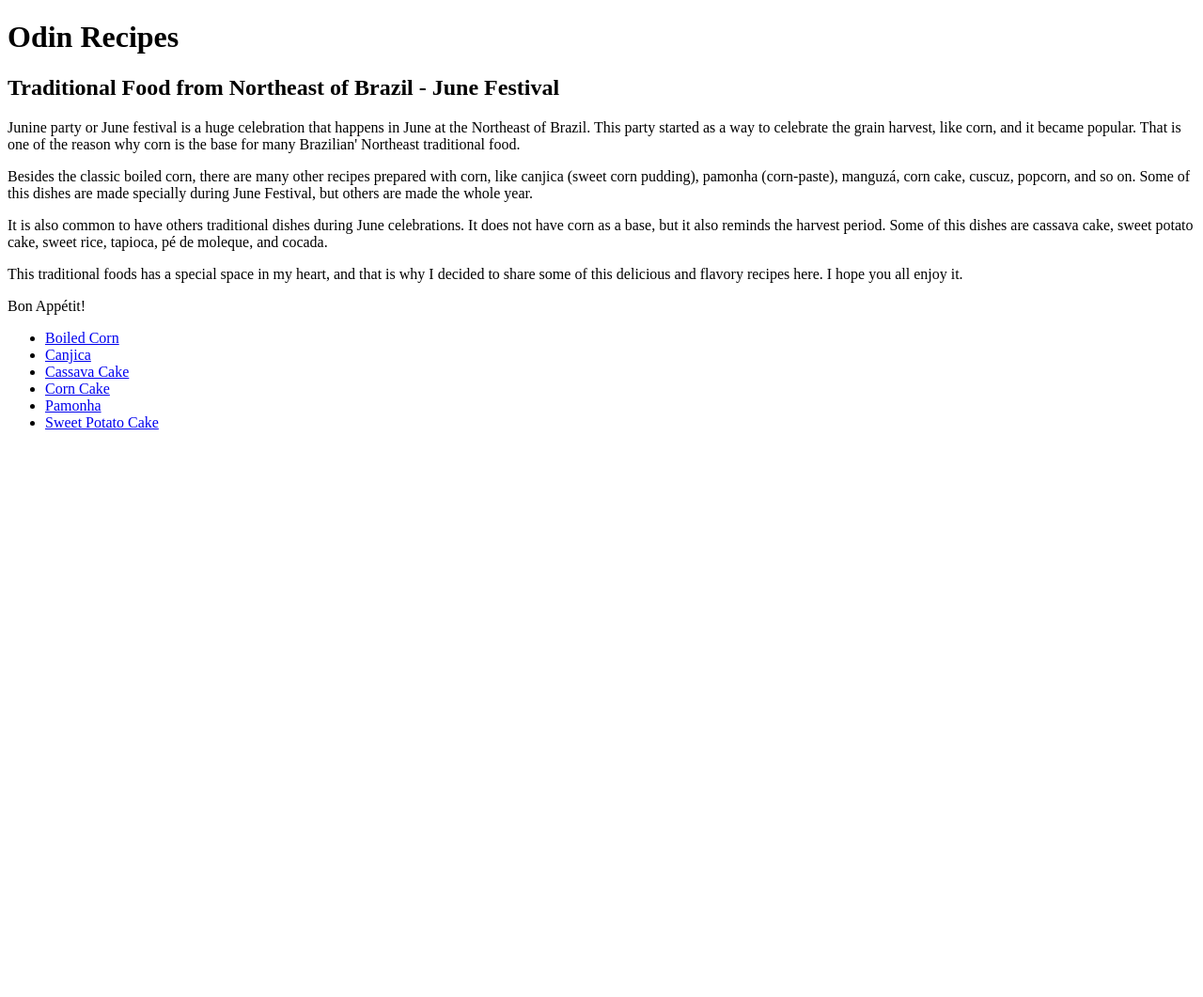
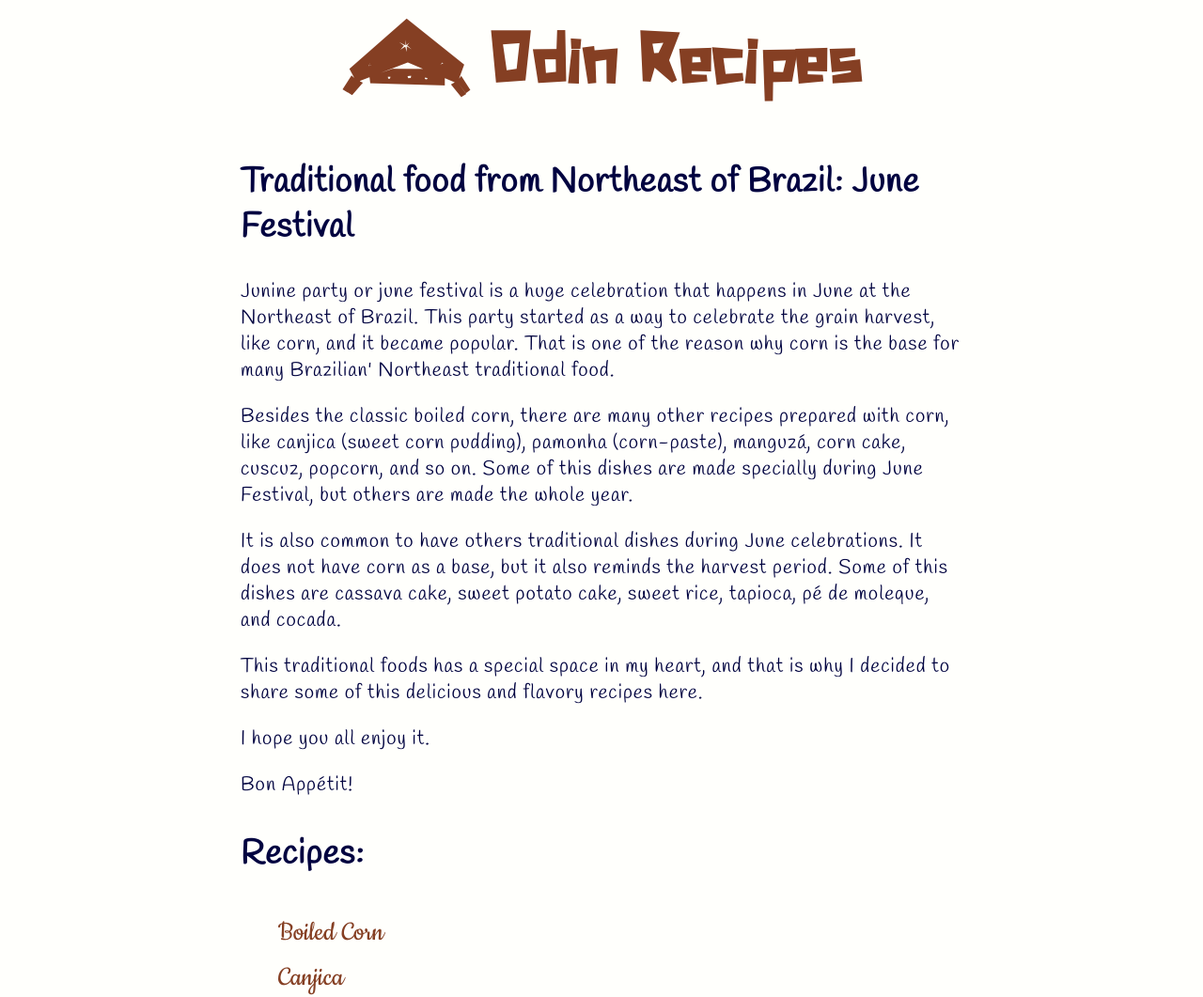
Before and after one commit to joseanemsilva/odin-recipes, a plain HTML site: page index.html in a window 1280 px wide. Shown: the top 1061 px of the page at 94% size. Before the commit the page ends 800 px from the top, so only its background shows below. Drawn offline with nearby package versions, Linux system fonts and the light colour scheme.

Commit message:
Add styles to the pages
I am using a custom font for the pages, changed the colors and the font
sizes. The margins now fit better on the pages. Image sizes were also
adjusted, as well as the headers, which are now centralized.

```diff
--- a/index.html
+++ b/index.html
@@ -4,23 +4,28 @@
     <meta charset="UTF-8">
     <meta http-equiv="X-UA-Compatible" content="IE=edge">
     <meta name="viewport" content="width=device-width, initial-scale=1.0">
-    <title> Odin Recipes </title>
+    <link href="style/style.css" rel="stylesheet"/>
+    <link href="https://fonts.googleapis.com/css2?family=Cookie&family=Handlee&display=swap" rel="stylesheet">
+    <link rel="stylesheet" href="https://fonts.googleapis.com/css2?family=Material+Symbols+Outlined:opsz,wght,FILL,GRAD@48,400,0,0" />
+    <title>Odin Recipes</title>
 </head>
 <body>
-    <h1>Odin Recipes</h1>
-        <h2>Traditional Food from Northeast of Brazil - June Festival</h2>
-            <p>Junine party or June festival is a huge celebration that happens in June at the Northeast of Brazil. This party started as a way to celebrate the grain harvest, like corn, and it became popular. That is one of the reason why corn is the base for many Brazilian' Northeast traditional food.</p>
+    <h1>& Odin Recipes</h1>
+        <h2>Traditional food from Northeast of Brazil: June Festival</h2>
+            <p>Junine party or june festival is a huge celebration that happens in June at the Northeast of Brazil. This party started as a way to celebrate the grain harvest, like corn, and it became popular. That is one of the reason why corn is the base for many Brazilian' Northeast traditional food.</p>
             <p>Besides the classic boiled corn, there are many other recipes prepared with corn, like canjica (sweet corn pudding), pamonha (corn-paste), manguzá, corn cake, cuscuz, popcorn, and so on. Some of this dishes are made specially during June Festival, but others are made the whole year.</p>
             <p>It is also common to have others traditional dishes during June celebrations. It does not have corn as a base, but it also reminds the harvest period. Some of this dishes are cassava cake, sweet potato cake, sweet rice, tapioca, pé de moleque, and cocada.</p>
-            <p>This traditional foods has a special space in my heart, and that is why I decided to share some of this delicious and flavory recipes here. I hope you all enjoy it. </p>
+            <p>This traditional foods has a special space in my heart, and that is why I decided to share some of this delicious and flavory recipes here.</p>
+            <p>I hope you all enjoy it. </p>
             <p>Bon Appétit!</p>
-    <ul>
-        <li><a href="recipes/boiled_corn.html"> Boiled Corn </a></li>
-        <li><a href="recipes/canjica.html"> Canjica </a></li>
-        <li><a href="recipes/cassava_cake.html"> Cassava Cake </a></li>
-        <li><a href="recipes/corn_cake.html"> Corn Cake </a></li>
-        <li><a href="recipes/pamonha.html"> Pamonha </a></li>
-        <li><a href="recipes/sweet_potato_cake.html"> Sweet Potato Cake </a></li>
+        <h3>Recipes:</h3>
+    <ul id="dishes">
+        <li><a href="recipes/boiled_corn.html">Boiled Corn</a></li>
+        <li><a href="recipes/canjica.html">Canjica</a></li>
+        <li><a href="recipes/cassava_cake.html">Cassava Cake</a></li>
+        <li><a href="recipes/corn_cake.html">Corn Cake</a></li>
+        <li><a href="recipes/pamonha.html">Pamonha</a></li>
+        <li><a href="recipes/sweet_potato_cake.html">Sweet Potato Cake</a></li>
     </ul>
 
 </body>
--- /dev/null
+++ b/style/style.css
@@ -0,0 +1,65 @@
+@font-face { font-family: xilo; src: url('xilosa_.ttf'); }
+
+body {
+    width: 60%;
+    margin: 0 auto;
+    padding: 0 20px 20px 20px;
+    background-color: #FFFFFC;
+}
+
+h1 {
+    margin: 0;
+    padding: 30px 0;
+    font-family: xilo;
+    font-size: 80px;
+    text-align: center;
+    color: #853F23;
+}
+
+img {
+    display: block;
+    margin: 0 auto;
+    height: auto;
+    max-width: 100%;
+}
+
+h2,
+h3,
+p {
+    font-family: 'Handlee', cursive;
+    color: #010340;
+    letter-spacing: 1px;
+}
+
+h2,
+h3 {
+    font-size: 36px;
+}
+
+p {
+    font-size: 21px;
+}
+
+li {
+    font-family: 'cookie', cursive;
+    color: #010340;
+    line-height: 1.5;
+    font-size: 32px;
+}
+
+#dishes {
+    list-style: none;
+}
+
+a:link {
+    color: #853F23;
+    text-decoration: none;
+}
+
+a:visited {
+    color: #010340;
+}
+
+a:hover {
+    color: #F5BB02;
+}
```
Also changed, not shown: recipes/boiled_corn.html (+19 -17 lines), recipes/canjica.html (+26 -24 lines), recipes/cassava_cake.html (+24 -22 lines), recipes/corn_cake.html (+6 -4 lines), recipes/pamonha.html (+46 -44 lines), recipes/sweet_potato_cake.html (+25 -23 lines), style/xilosa_.ttf (added).
